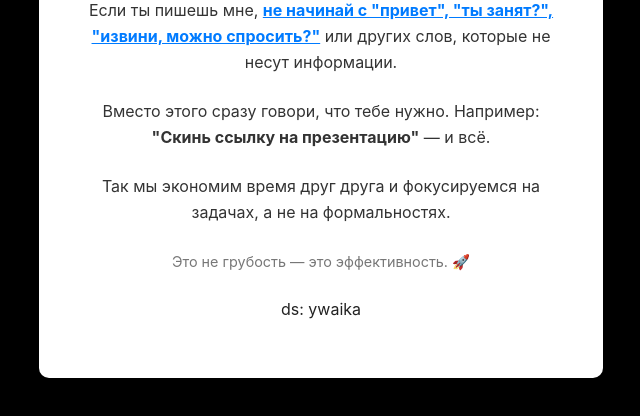
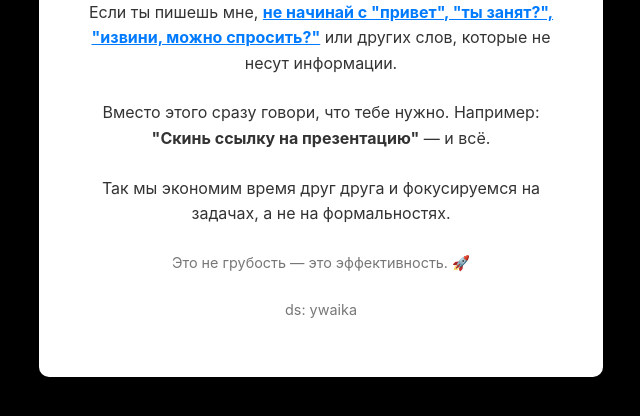
Before and after one commit to YWaiKa/privet, a plain HTML site: page index.html in a window 1280 px wide. Shown: the part 272-688 px from the top of the page, without its empty margins (319-959 px from the left). Drawn offline with Linux system fonts and the light colour scheme.

Commit message:
Update index.html

```diff
--- a/index.html
+++ b/index.html
@@ -73,6 +73,7 @@
     <p class="small">
       Это не грубость — это эффективность. 🚀
     </p>
+    <p class="small">
       ds: ywaika
     </p>
   </div>
```
